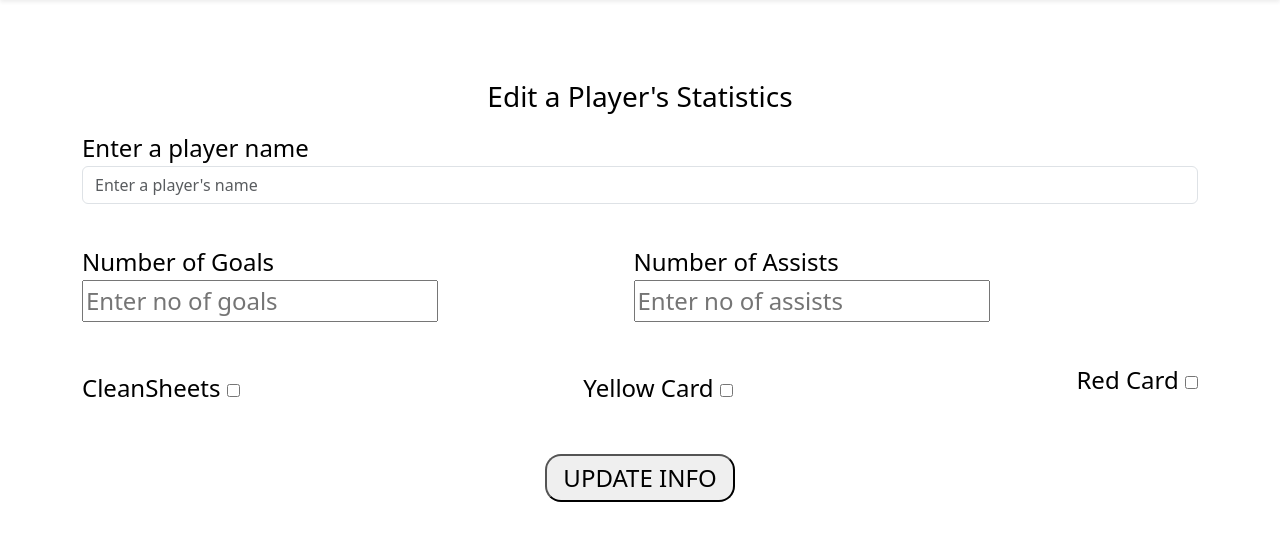
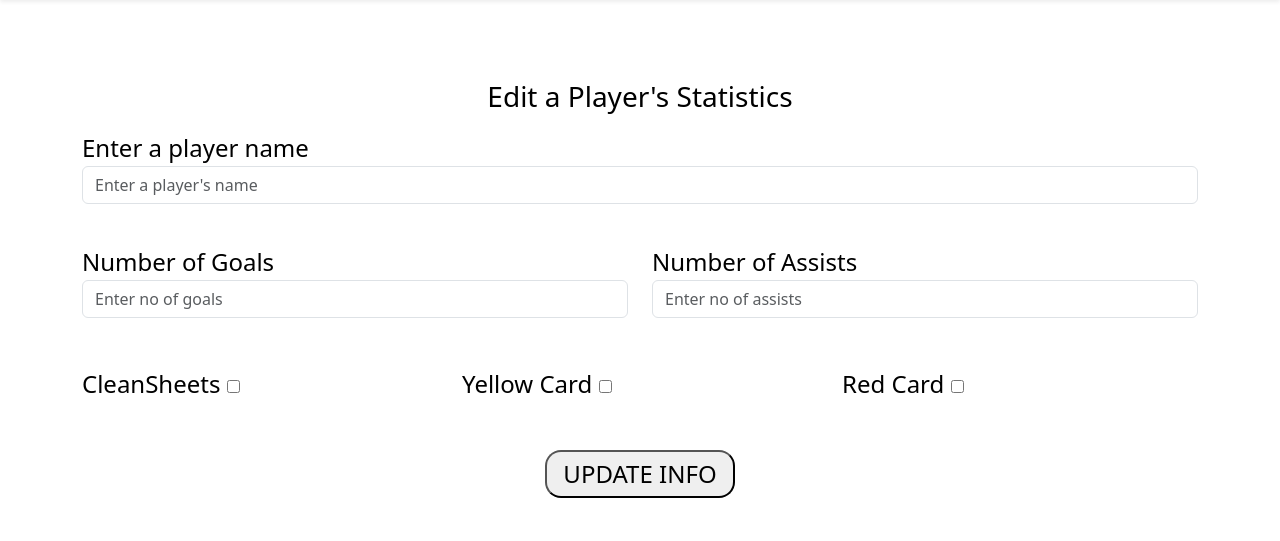
Before and after one commit to IramDhrubo31/futbol, a PHP site: page /playerStats.php in a window 1280 px wide. Shown: the part 76-617 px from the top of the page. Run offline with PHP 8.4, Linux system fonts and the light colour scheme.

Commit message:
updated playerstats page

```diff
--- a/playerStats.php
+++ b/playerStats.php
@@ -62,13 +62,13 @@
               <a class="nav-link" href="addMatch.php">ADD MATCH</a>
             </li>
             <li class="nav-item">
-              <a class="nav-link" href="updateMatch.html">UPDATE MATCH</a>
+              <a class="nav-link" href="updateMatch.php">UPDATE MATCH</a>
             </li>
             <li class="nav-item">
-              <a class="nav-link" href="fixture.html">FIXTURE</a>
+              <a class="nav-link" href="fixture.php">FIXTURE</a>
             </li>
             <li class="nav-item">
-                  <a class="nav-link" href="Contact_Page/contactlist.html">CONTACT LIST</a>
+                  <a class="nav-link" href="Contact_Page/contactlist.php">CONTACT LIST</a>
             </li>
           </ul>
         </div>
@@ -88,30 +88,30 @@
                 <input type="text" name="playerName" id="playerName" class="form-control" placeholder="Enter a player's name">
             </div>
 
-            <div class="d-flex justify-content-between">
-              <div class="my-4">
+            <div class="row">
+              <div class="col-6 my-4">
                   <label for="goal">Number of Goals</label>
-                  <input type="number" name="goal" id="goal" placeholder="Enter no of goals">
+                  <input type="number" name="goal" id="goal" class="form-control" placeholder="Enter no of goals">
               </div>
 
-              <div class="my-4">
+              <div class="col-6 my-4">
                   <label for="assist">Number of Assists</label>
-                  <input type="number" name="assist" id="assist" placeholder="Enter no of assists">
+                  <input type="number" name="assist" id="assist" class="form-control" placeholder="Enter no of assists">
               </div>
             </div>
 
-            <div class="d-flex justify-content-between">
-                <div class="my-4">
+            <div class="row">
+                <div class="col-4 my-4">
                     <label for="cleanSheet">CleanSheets</label>
                     <input type="checkbox" name="cleanSheet" id="cleanSheet">
                 </div>
 
-                <div class="my-4">
+                <div class="col-4 my-4">
                     <label for="yellowCard">Yellow Card</label>
                     <input type="checkbox" name="yellowCard" id="yellowCard">
                 </div>
 
-                <div class="mt-3 mb-3">
+                <div class="col-4 my-4">
                     <label for="redCard">Red Card</label>
                     <input type="checkbox" name="redCard" id="redCard">
                 </div>
```
